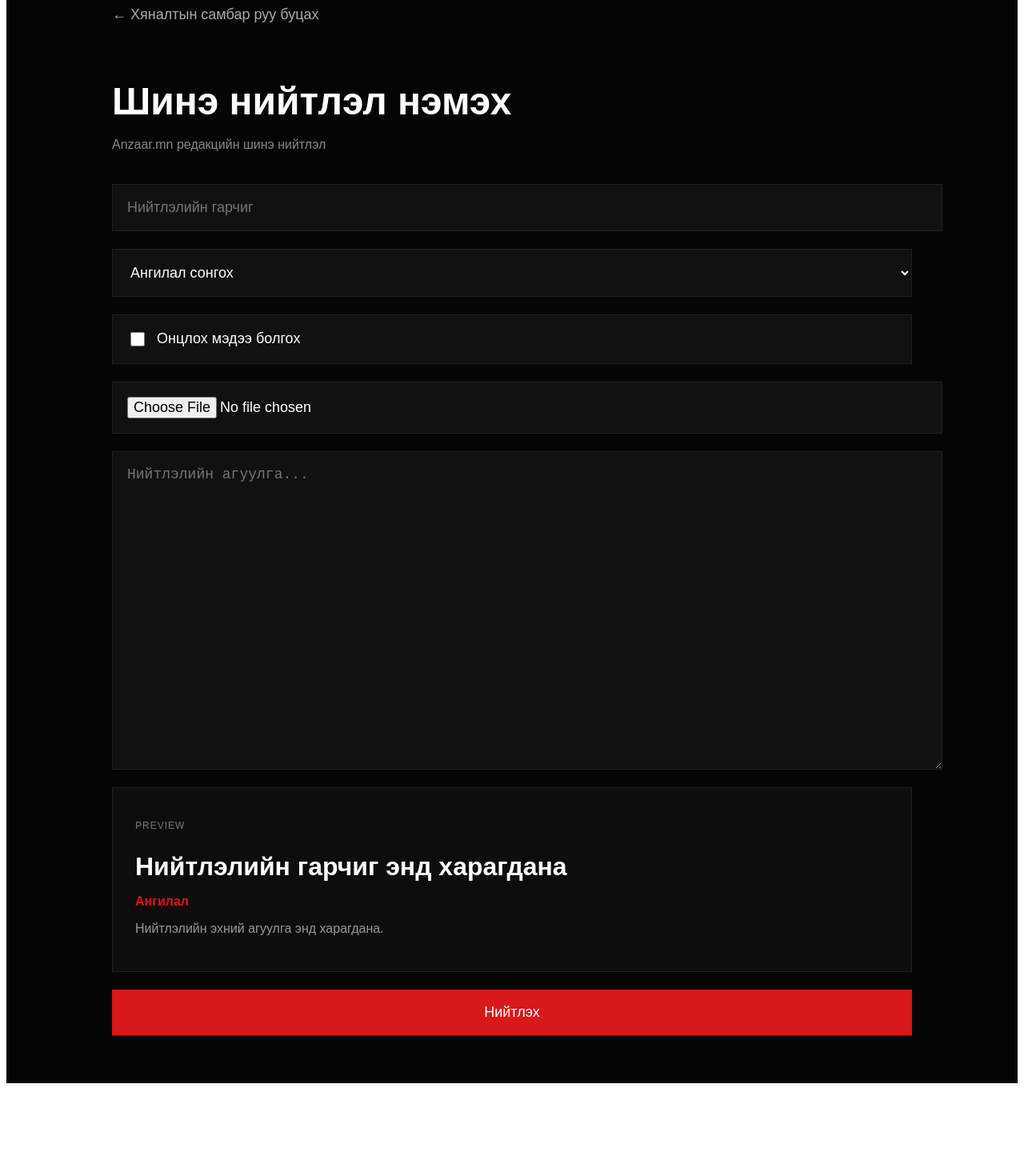
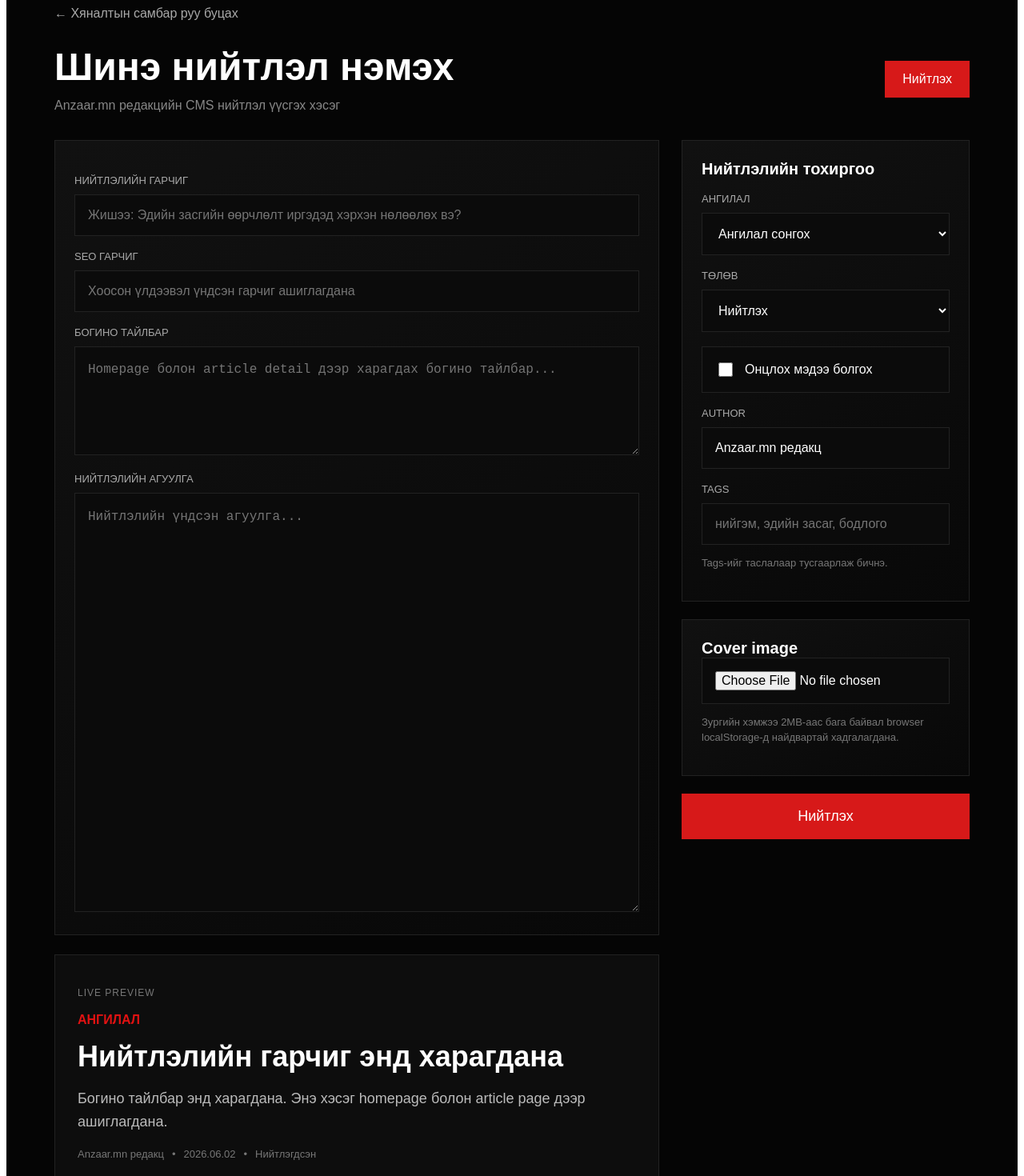
Before and after one commit to toogeemunkhtogtokh-ai/Anzaar-mn, a Next.js app: page /admin/new-post in a window 1280 px wide. Shown: the part 60-1530 px from the top of the page at 80% size. Before the commit the page ends 1422 px from the top, so only its background shows below. Built offline with nearby package versions, Linux system fonts and the light colour scheme.

Commit message:
Update page.js

```diff
--- a/app/admin/new-post/page.js
+++ b/app/admin/new-post/page.js
@@ -6,11 +6,18 @@ import { useState } from "react";
 export default function NewPostPage() {
   const [form, setForm] = useState({
     title: "",
+    seoTitle: "",
+    excerpt: "",
     category: "",
     image: "",
     content: "",
+    tags: "",
+    author: "Anzaar.mn редакц",
+    status: "published",
     featured: false,
   });
+
+  const [imageName, setImageName] = useState("");
 
   const handleChange = (e) => {
     const { name, value, type, checked } = e.target;
@@ -21,22 +28,72 @@ export default function NewPostPage() {
     });
   };
 
+  const handleImageUpload = (e) => {
+    const file = e.target.files[0];
+    if (!file) return;
+
+    if (!file.type.startsWith("image/")) {
+      alert("Зөвхөн зураг файл оруулна уу.");
+      return;
+    }
+
+    if (file.size > 2 * 1024 * 1024) {
+      alert("Зургийн хэмжээ 2MB-аас бага байх шаардлагатай.");
+      return;
+    }
+
+    setImageName(file.name);
+
+    const reader = new FileReader();
+
+    reader.onloadend = () => {
+      setForm((prev) => ({
+        ...prev,
+        image: reader.result,
+      }));
+    };
+
+    reader.readAsDataURL(file);
+  };
+
+  const generateSlug = (text) => {
+    return text
+      .toLowerCase()
+      .trim()
+      .replace(/[^\w\s-]/g, "")
+      .replace(/\s+/g, "-")
+      .slice(0, 80);
+  };
+
   const handleSubmit = (e) => {
     e.preventDefault();
 
+    const existing =
+      JSON.parse(localStorage.getItem("anzaarArticles")) || [];
+
     const newArticle = {
       id: Date.now(),
+      slug: generateSlug(form.title),
+      title: form.title,
+      seoTitle: form.seoTitle || form.title,
+      excerpt: form.excerpt,
       category: form.category,
       label: getLabel(form.category),
-      title: form.title,
       date: new Date().toISOString().slice(0, 10).replaceAll("-", "."),
       image: form.image || "/feature-1.png",
+      imageName,
       content: form.content,
+      tags: form.tags
+        .split(",")
+        .map((tag) => tag.trim())
+        .filter(Boolean),
+      author: form.author || "Anzaar.mn редакц",
+      status: form.status,
       featured: form.featured,
+      views: 0,
+      createdAt: new Date().toISOString(),
+      updatedAt: new Date().toISOString(),
     };
-
-    const existing =
-      JSON.parse(localStorage.getItem("anzaarArticles")) || [];
 
     const updatedArticles = form.featured
       ? existing.map((article) => ({
@@ -61,19 +118,108 @@ export default function NewPostPage() {
           ← Хяналтын самбар руу буцах
         </Link>
 
+        <div style={topHeader}>
+          <div>
             <h1 style={title}>Шинэ нийтлэл нэмэх</h1>
-        <p style={desc}>Anzaar.mn редакцийн шинэ нийтлэл</p>
+            <p style={desc}>Anzaar.mn редакцийн CMS нийтлэл үүсгэх хэсэг</p>
+          </div>
 
-        <form onSubmit={handleSubmit} style={formStyle}>
+          <button type="submit" form="new-post-form" style={topButton}>
+            Нийтлэх
+          </button>
+        </div>
+
+        <form id="new-post-form" onSubmit={handleSubmit} style={layout}>
+          <section style={mainColumn}>
+            <div style={card}>
+              <label style={label}>Нийтлэлийн гарчиг</label>
               <input
                 name="title"
                 value={form.title}
                 onChange={handleChange}
-            placeholder="Нийтлэлийн гарчиг"
+                placeholder="Жишээ: Эдийн засгийн өөрчлөлт иргэдэд хэрхэн нөлөөлөх вэ?"
                 style={inputStyle}
                 required
               />
 
+              <label style={label}>SEO гарчиг</label>
+              <input
+                name="seoTitle"
+                value={form.seoTitle}
+                onChange={handleChange}
+                placeholder="Хоосон үлдээвэл үндсэн гарчиг ашиглагдана"
+                style={inputStyle}
+              />
+
+              <label style={label}>Богино тайлбар</label>
+              <textarea
+                name="excerpt"
+                value={form.excerpt}
+                onChange={handleChange}
+                rows="4"
+                placeholder="Homepage болон article detail дээр харагдах богино тайлбар..."
+                style={textareaSmall}
+              />
+
+              <label style={label}>Нийтлэлийн агуулга</label>
+              <textarea
+                name="content"
+                value={form.content}
+                onChange={handleChange}
+                rows="18"
+                placeholder="Нийтлэлийн үндсэн агуулга..."
+                style={textareaStyle}
+                required
+              />
+            </div>
+
+            <div style={previewBox}>
+              <p style={previewLabel}>Live Preview</p>
+
+              {form.image && (
+                <img
+                  src={form.image}
+                  alt="preview"
+                  style={previewImage}
+                />
+              )}
+
+              <p style={previewCategory}>
+                {getLabel(form.category) || "Ангилал"}
+              </p>
+
+              <h2 style={previewTitle}>
+                {form.title || "Нийтлэлийн гарчиг энд харагдана"}
+              </h2>
+
+              <p style={previewExcerpt}>
+                {form.excerpt ||
+                  "Богино тайлбар энд харагдана. Энэ хэсэг homepage болон article page дээр ашиглагдана."}
+              </p>
+
+              <div style={previewMeta}>
+                <span>{form.author || "Anzaar.mn редакц"}</span>
+                <span>•</span>
+                <span>{new Date().toISOString().slice(0, 10).replaceAll("-", ".")}</span>
+                <span>•</span>
+                <span>{form.status === "published" ? "Нийтлэгдсэн" : "Ноорог"}</span>
+              </div>
+
+              {form.featured && (
+                <p style={featuredPreview}>★ Онцлох мэдээ</p>
+              )}
+
+              <p style={previewContent}>
+                {form.content || "Нийтлэлийн эхний агуулга энд харагдана."}
+              </p>
+            </div>
+          </section>
+
+          <aside style={sideColumn}>
+            <div style={card}>
+              <h3 style={sideTitle}>Нийтлэлийн тохиргоо</h3>
+
+              <label style={label}>Ангилал</label>
               <select
                 name="category"
                 value={form.category}
@@ -92,6 +238,17 @@ export default function NewPostPage() {
                 <option value="soyol">Соёл</option>
               </select>
 
+              <label style={label}>Төлөв</label>
+              <select
+                name="status"
+                value={form.status}
+                onChange={handleChange}
+                style={inputStyle}
+              >
+                <option value="published">Нийтлэх</option>
+                <option value="draft">Ноорог</option>
+              </select>
+
               <label style={checkboxBox}>
                 <input
                   type="checkbox"
@@ -103,75 +260,60 @@ export default function NewPostPage() {
                 <span>Онцлох мэдээ болгох</span>
               </label>
 
+              <label style={label}>Author</label>
+              <input
+                name="author"
+                value={form.author}
+                onChange={handleChange}
+                placeholder="Anzaar.mn редакц"
+                style={inputStyle}
+              />
+
+              <label style={label}>Tags</label>
+              <input
+                name="tags"
+                value={form.tags}
+                onChange={handleChange}
+                placeholder="нийгэм, эдийн засаг, бодлого"
+                style={inputStyle}
+              />
+
+              <p style={hint}>
+                Tags-ийг таслалаар тусгаарлаж бичнэ.
+              </p>
+            </div>
+
+            <div style={card}>
+              <h3 style={sideTitle}>Cover image</h3>
+
               <input
                 type="file"
                 accept="image/*"
-            onChange={(e) => {
-              const file = e.target.files[0];
-              if (!file) return;
-
-              const reader = new FileReader();
-
-              reader.onloadend = () => {
-                setForm({
-                  ...form,
-                  image: reader.result,
-                });
-              };
-
-              reader.readAsDataURL(file);
-            }}
+                onChange={handleImageUpload}
                 style={inputStyle}
               />
 
-          <textarea
-            name="content"
-            value={form.content}
-            onChange={handleChange}
-            rows="18"
-            placeholder="Нийтлэлийн агуулга..."
-            style={inputStyle}
-            required
-          />
-
-          <div style={previewBox}>
-            <p style={previewLabel}>Preview</p>
+              {imageName && (
+                <p style={hint}>Файл: {imageName}</p>
+              )}
 
               {form.image && (
                 <img
                   src={form.image}
-                alt="preview"
-                style={{
-                  width: "100%",
-                  maxHeight: "320px",
-                  objectFit: "cover",
-                  marginBottom: "20px",
-                }}
+                  alt="cover preview"
+                  style={sideImage}
                 />
               )}
 
-            <h2 style={{ fontSize: 32, marginBottom: 10 }}>
-              {form.title || "Нийтлэлийн гарчиг энд харагдана"}
-            </h2>
-
-            <p style={{ color: "#e11212", fontWeight: 700 }}>
-              {getLabel(form.category) || "Ангилал"}
-            </p>
-
-            {form.featured && (
-              <p style={{ color: "#facc15", fontWeight: 700 }}>
-                ★ Онцлох мэдээ
-              </p>
-            )}
-
-            <p style={{ color: "#999" }}>
-              {form.content || "Нийтлэлийн эхний агуулга энд харагдана."}
+              <p style={hint}>
+                Зургийн хэмжээ 2MB-аас бага байвал browser localStorage-д найдвартай хадгалагдана.
               </p>
             </div>
 
-          <button type="submit" style={buttonStyle}>
+            <button type="submit" form="new-post-form" style={buttonStyle}>
               Нийтлэх
             </button>
+          </aside>
         </form>
       </section>
     </main>
@@ -202,7 +344,7 @@ const page = {
 };
 
 const container = {
-  maxWidth: "1000px",
+  maxWidth: "1280px",
   margin: "0 auto",
 };
 
@@ -211,42 +353,91 @@ const backLink = {
   textDecoration: "none",
   display: "inline-block",
   marginBottom: "30px",
-  fontSize: "18px",
+  fontSize: "16px",
+};
+
+const topHeader = {
+  display: "flex",
+  justifyContent: "space-between",
+  alignItems: "center",
+  gap: "24px",
+  marginBottom: "34px",
 };
 
 const title = {
   fontSize: "48px",
-  marginBottom: "18px",
+  margin: "0 0 12px",
 };
 
 const desc = {
   color: "#888",
-  marginBottom: "40px",
+  margin: 0,
 };
 
-const formStyle = {
+const layout = {
+  display: "grid",
+  gridTemplateColumns: "1fr 360px",
+  gap: "28px",
+};
+
+const mainColumn = {
+  display: "grid",
+  gap: "24px",
+};
+
+const sideColumn = {
   display: "grid",
   gap: "22px",
+  alignSelf: "start",
+};
+
+const card = {
+  background: "linear-gradient(145deg,#111,#080808)",
+  border: "1px solid #222",
+  padding: "24px",
+};
+
+const label = {
+  display: "block",
+  color: "#aaa",
+  fontSize: "13px",
+  textTransform: "uppercase",
+  marginBottom: "10px",
+  marginTop: "18px",
 };
 
 const inputStyle = {
   width: "100%",
-  padding: "18px",
-  background: "#111",
+  padding: "16px",
+  background: "#0b0b0b",
   border: "1px solid #222",
   color: "#fff",
-  fontSize: "18px",
+  fontSize: "16px",
+  boxSizing: "border-box",
+};
+
+const textareaStyle = {
+  ...inputStyle,
+  minHeight: "360px",
+  lineHeight: 1.7,
+};
+
+const textareaSmall = {
+  ...inputStyle,
+  minHeight: "110px",
+  lineHeight: 1.6,
 };
 
 const checkboxBox = {
   display: "flex",
   alignItems: "center",
   gap: "12px",
-  background: "#111",
+  background: "#0b0b0b",
   border: "1px solid #222",
-  padding: "18px",
+  padding: "16px",
   color: "#fff",
-  fontSize: "18px",
+  fontSize: "16px",
+  marginTop: "18px",
 };
 
 const checkboxInput = {
@@ -265,6 +456,78 @@ const previewLabel = {
   textTransform: "uppercase",
   fontSize: "12px",
   letterSpacing: "1px",
+  marginBottom: "18px",
+};
+
+const previewImage = {
+  width: "100%",
+  maxHeight: "360px",
+  objectFit: "cover",
+  marginBottom: "22px",
+};
+
+const previewCategory = {
+  color: "#e11212",
+  fontWeight: 700,
+  textTransform: "uppercase",
+};
+
+const previewTitle = {
+  fontSize: 36,
+  lineHeight: 1.15,
+  margin: "10px 0",
+};
+
+const previewExcerpt = {
+  color: "#bbb",
+  fontSize: "18px",
+  lineHeight: 1.6,
+};
+
+const previewMeta = {
+  display: "flex",
+  gap: "10px",
+  color: "#777",
+  fontSize: "13px",
+  margin: "16px 0",
+};
+
+const featuredPreview = {
+  color: "#facc15",
+  fontWeight: 700,
+};
+
+const previewContent = {
+  color: "#999",
+  lineHeight: 1.7,
+  whiteSpace: "pre-line",
+};
+
+const sideTitle = {
+  margin: 0,
+  fontSize: "20px",
+};
+
+const sideImage = {
+  width: "100%",
+  maxHeight: "220px",
+  objectFit: "cover",
+  marginTop: "18px",
+};
+
+const hint = {
+  color: "#777",
+  fontSize: "13px",
+  lineHeight: 1.5,
+};
+
+const topButton = {
+  background: "#d71919",
+  color: "#fff",
+  border: "none",
+  padding: "14px 22px",
+  fontSize: "16px",
+  cursor: "pointer",
 };
 
 const buttonStyle = {
```
Lines whose indentation alone changed are shown as unchanged.
